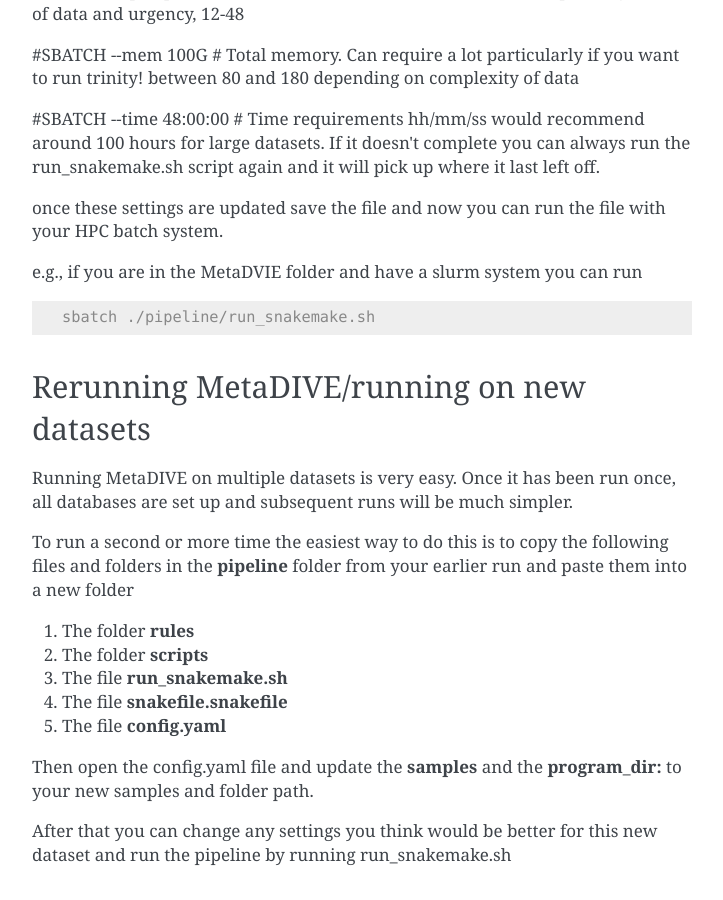
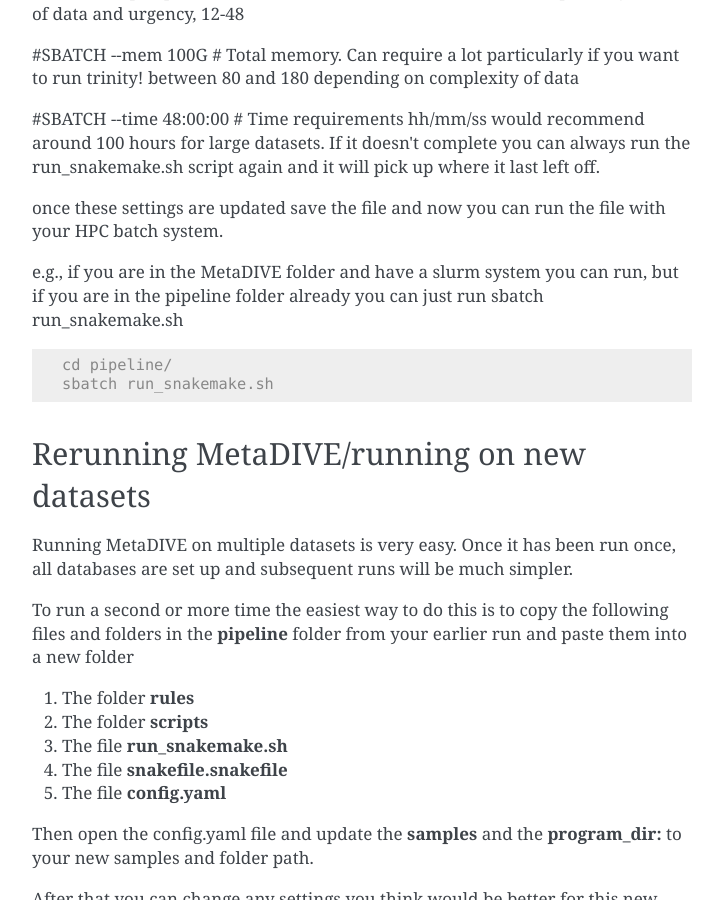
Before and after one commit to James-ODwyer/MetaDIVE_documentation, a Sphinx documentation site: the page built from doc/Run_setup.rst, in a window 1280 px wide and 900 px high, scrolled down 12432 px. Shown: the whole window, without its empty margins (388-1111 px from the left). Built offline with Sphinx 7.4.7, drawn with Linux system fonts in a browser that asks for light colours.

Commit message:
Update Installation guide pathing for MetaDIVE documentation

```diff
--- a/doc/Run_setup.rst
+++ b/doc/Run_setup.rst
@@ -512,11 +512,12 @@
 
 once these settings are updated save the file and now you can run the file with your HPC batch system.
 
-e.g.,  if you are in the MetaDVIE folder and have a slurm system you can run
+e.g.,  if you are in the MetaDIVE folder and have a slurm system you can run, but if you are in the pipeline folder already you can just run sbatch run_snakemake.sh
 
 .. code-block:: console
 
-   sbatch ./pipeline/run_snakemake.sh
+   cd pipeline/
+   sbatch run_snakemake.sh
 
 
 
```
Also changed, not shown: 1 other file.
